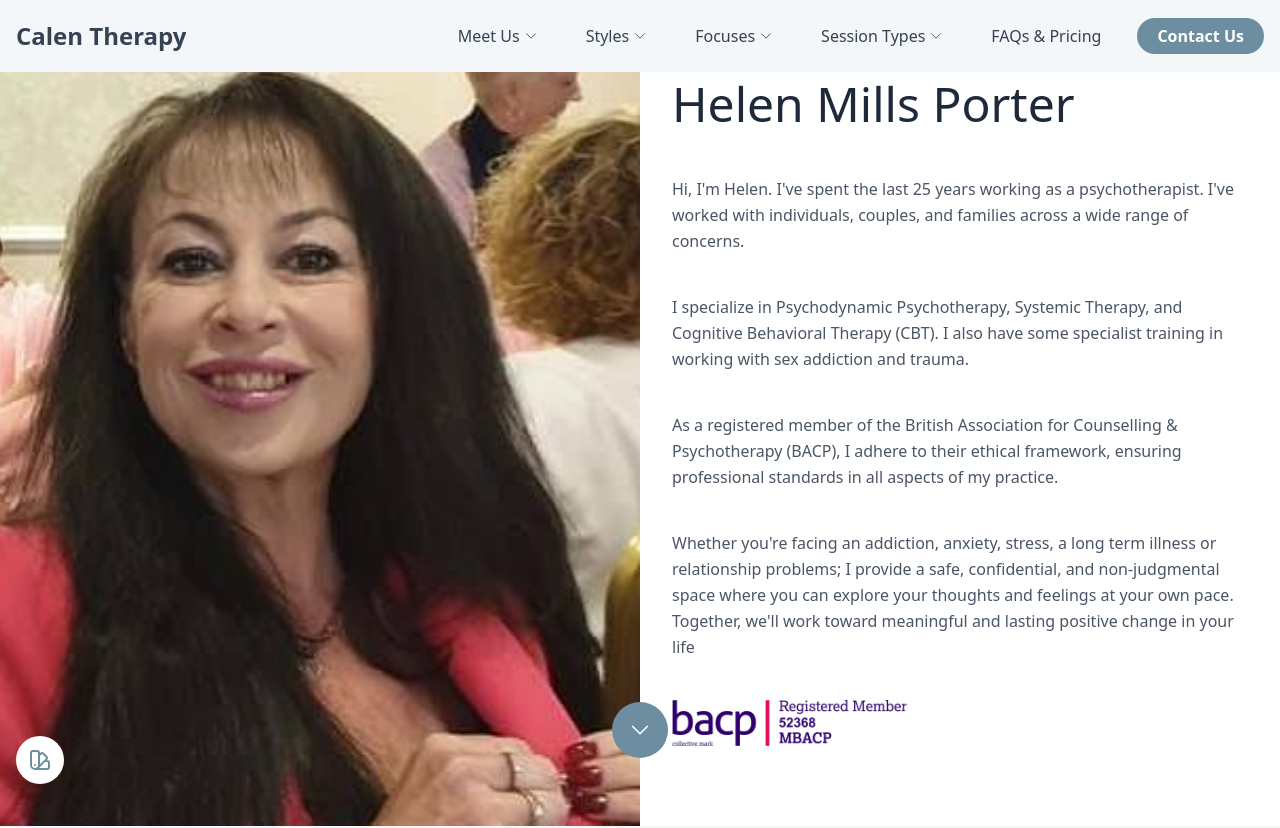
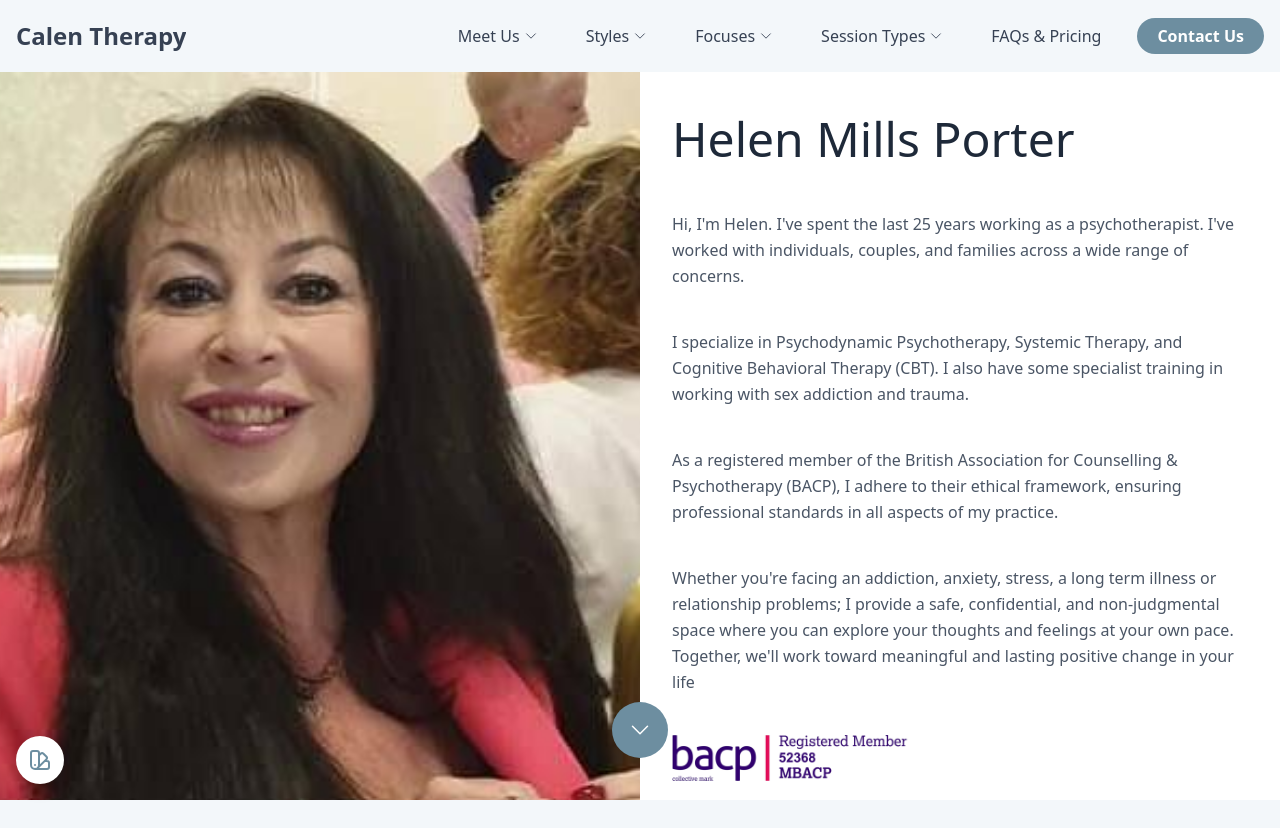
Before and after one commit to millsaj/calen-therapy, a Next.js app: page /meet-us/helen in a window 1280 px wide. Shown: the top 828 px of the page. Built offline with nearby package versions, Linux system fonts and the light colour scheme.

Commit message:
Fix bug with split page hero styling

```diff
--- a/app/_components/hero/SplitPageHero.tsx
+++ b/app/_components/hero/SplitPageHero.tsx
@@ -17,8 +17,8 @@ export const SplitPageHero = ({
   children,
 }: ISplitHeroArgs) => {
   return (
-    <section className="mt-[48px]">
-      <div className="grid grid-cols-1 md:grid-cols-2 w-full min-h-full">
+    <section className="pt-18 lg:h-screen relative overflow-hidden">
+      <div className="grid grid-cols-1 lg:h-screen lg:grid-cols-2">
         <div className='w-full min-h-96 relative'>
           <Image
             src={imageSrc}
@@ -29,7 +29,7 @@ export const SplitPageHero = ({
           />
         </div>
 
-        <div className="px-6 py-8">
+        <div className="px-6 py-8 flex items-center">
           <div className="max-w-xl mx-auto">
             <h1 className="text-4xl md:text-5xl font-light mb-12 text-gray-800 text-center md:text-left">
               {title}
```
